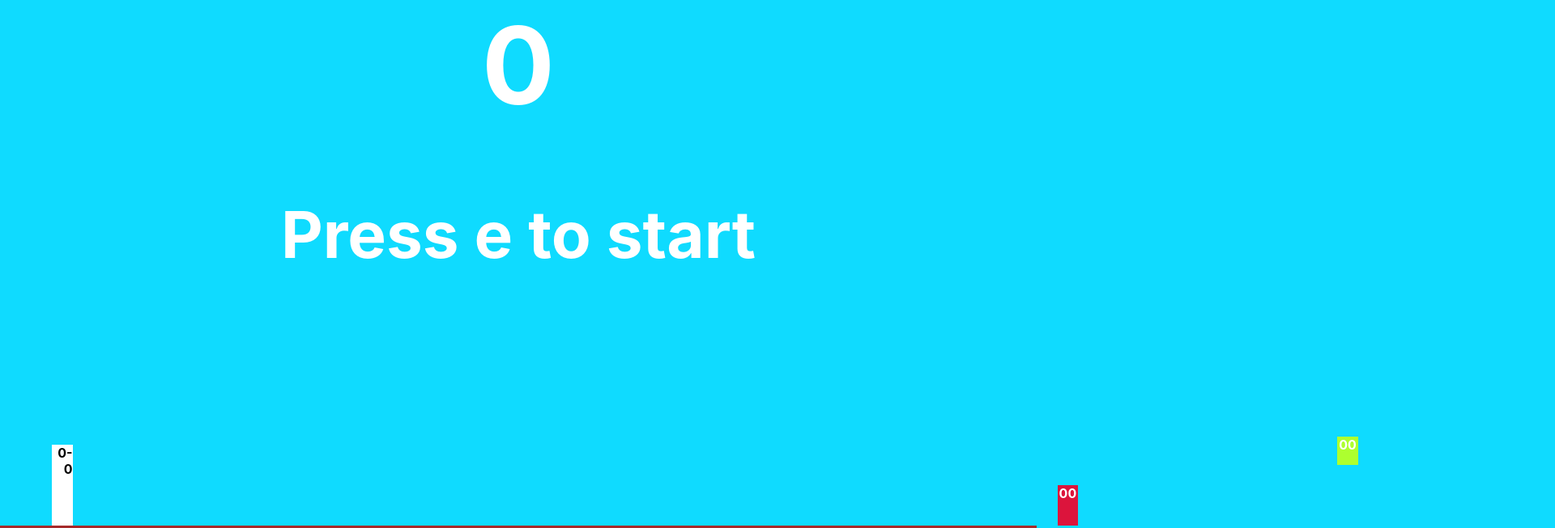
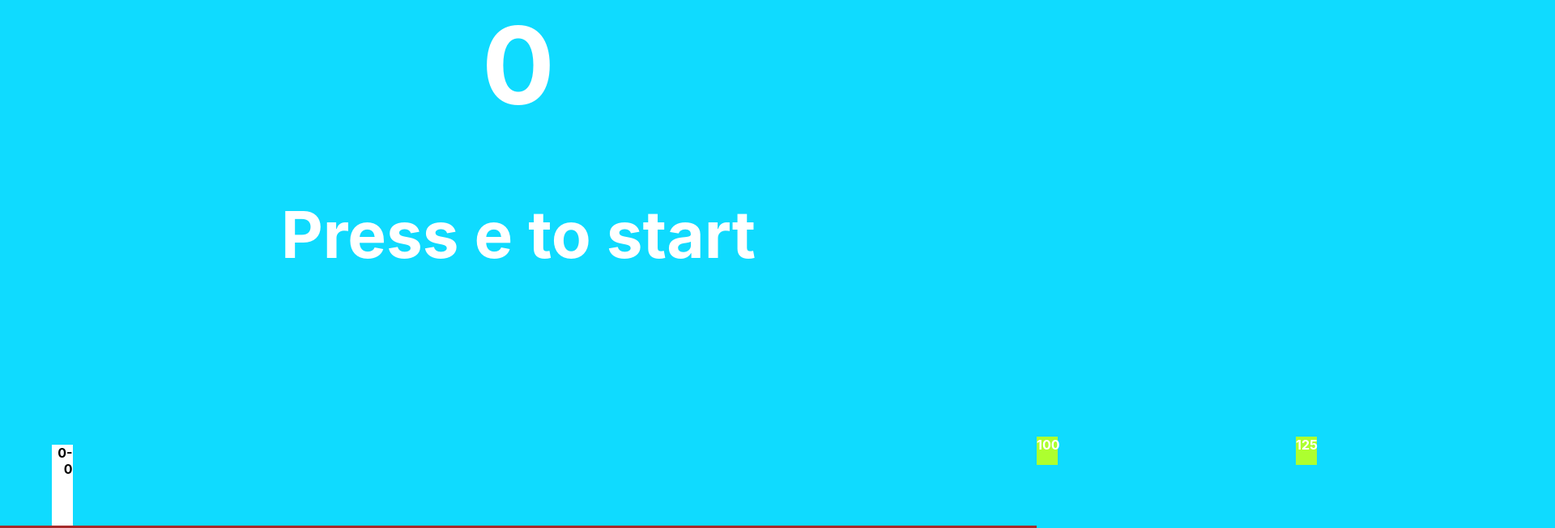
Before and after one commit to ArchieFrench/jumpManGame, a React app in the folder game/game/: page / in a window 1280 px wide. Shown: the top 653 px of the page at 81% size, 1920 px wide, since content can reach past the window. Built offline with nearby package versions, Linux system fonts and the light colour scheme.

Commit message:
-Fixed hitboxes when slow. -Need to fix for high scores.

```diff
--- a/game/game/src/index.css
+++ b/game/game/src/index.css
@@ -71,7 +71,7 @@ code {
   width: 2vw;
   height: 50px;
   background-color: crimson;
-  position: relative;
+  position: absolute;
   top: 600px;
   left: 95vw;
 }
@@ -81,7 +81,7 @@ code {
   width: 2vw;
   height: 35px;
   background-color: pink;
-  position: relative;
+  position: absolute;
   top: 565px;
   left: 95vw;
 }
@@ -90,7 +90,7 @@ code {
   width: 2vw;
   height: 35px;
   background-color: greenyellow;
-  position: relative;
+  position: absolute;
   top: 540px;
   left: 95vw;
 }
--- a/game/game/src/index.js
+++ b/game/game/src/index.js
@@ -23,7 +23,7 @@ class Character extends React.Component {e
       display: "none",
       startTextOpacity: 1,
       text: "Press e to start",
-      type: ["obj1", "obj2", "obj3", "noObj"],
+      type: ["obj2", "obj2", "obj3", "obj1"],
       duck: false
     }
 
@@ -147,8 +147,6 @@ class Character extends React.Component {e
       var scores = this.state.score;
 
       if (xPositions[i] < 0) {
-
-        //ERROR LIKELY WHEN THIS SECTION RUNS
         xPositions[i] = 100;
         scores++;
 
@@ -159,7 +157,7 @@ class Character extends React.Component {e
 
         this.rngObj(i);
       } else {
-        xPositions[i] = xPositions[i] - ((scores * 0.1) + 1)
+        xPositions[i] = Math.round(xPositions[i] - ((this.state.score * 0.1) + 1), 3);
         this.setState(
           {xPos: xPositions}
         );
@@ -168,25 +166,29 @@ class Character extends React.Component {e
   }
 
   isGameOver() {
-    if (this.state.xPos <= 5 & (this.state.xPos >= 3)) {
-      if (this.state.yPos >= 550 & (this.state.type == "obj1")) {
+    for(var i = 0; i < 4; i++) {
+      if (this.state.xPos[i] <= 7 & (this.state.xPos[i] >= 5)) {
+        if (this.state.yPos >= 550 & (this.state.type[i] == "obj1")) {
           this.setState(
             {gameOver: true,
             display: "inherit",
             startTextOpacity: 1}
           );
-      } else if (!(540 < this.state.yPos < 575) & (this.state.type == "obj2")) {
+        } else if (this.state.type[i] == "obj2") {
+          if ((575 < this.state.yPos) & (540 < this.state.yPos)) {
             this.setState(
               {gameOver: true,
               display: "inherit",
               startTextOpacity: 1}
             );
-      } else if (this.state.yPos[2] >= 450 & (this.state.type == "obj3")) {
+          }
+        } else if (this.state.yPos >= 450 & (this.state.type[i] == "obj3")) {
           this.setState(
             {gameOver: true,
             display: "inherit",
             startTextOpacity: 1}
           );
+        }
       }
     }
   }
@@ -227,16 +229,16 @@ class Character extends React.Component {e
               0-0
             </div>
             <div className={this.state.type[0]} style={{left: this.state.xPos[0] + this.state.vw}}>
-              00
+              {this.state.xPos[0]}
             </div>
             <div className={this.state.type[1]} style={{left: (this.state.xPos[1]) + this.state.vw}}>
-              00
+              {this.state.xPos[1]}
             </div>
             <div className={this.state.type[2]} style={{left: (this.state.xPos[2]) + this.state.vw}}>
-              00
+              {this.state.xPos[2]}
             </div>
             <div className={this.state.type[3]} style={{left: (this.state.xPos[3]) + this.state.vw}}>
-              00
+              {this.state.xPos[3]}
             </div>
           </div>
           <div class="ground"></div>
```
Lines whose indentation alone changed are shown as unchanged.
